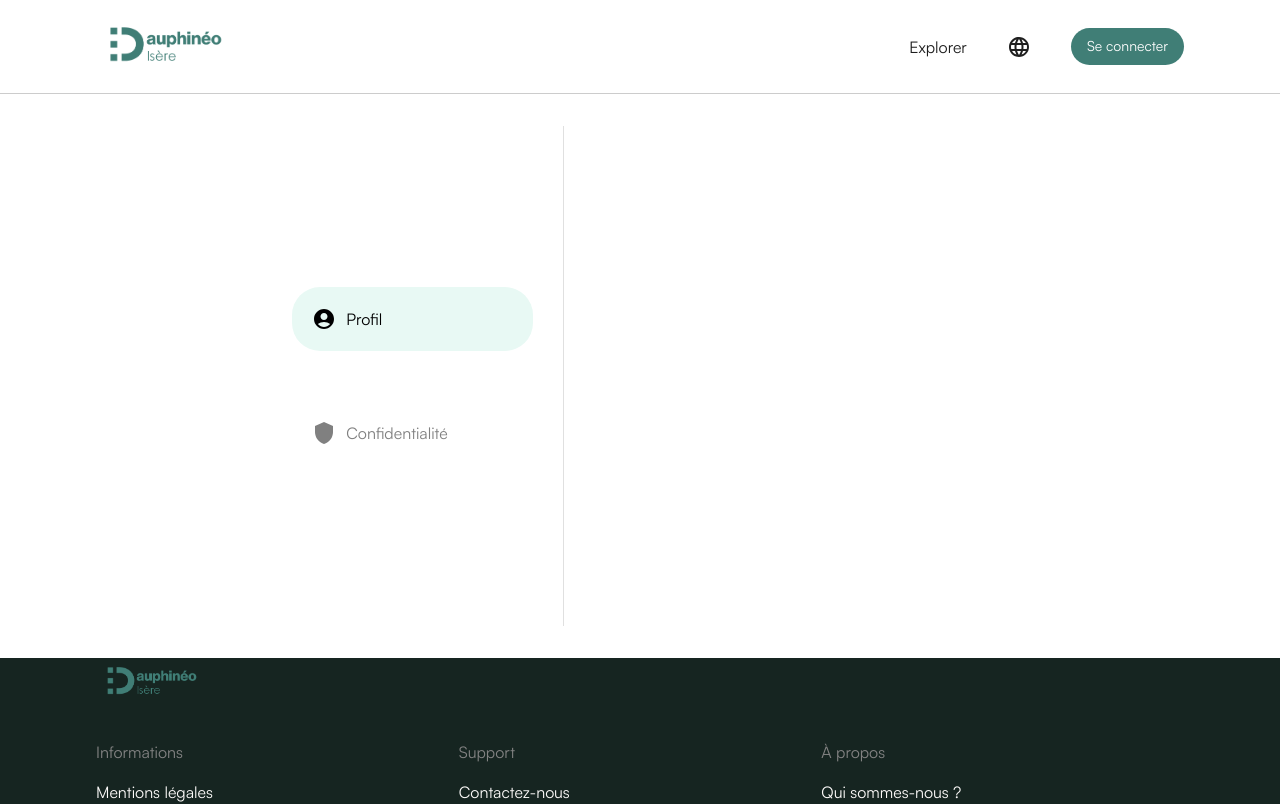
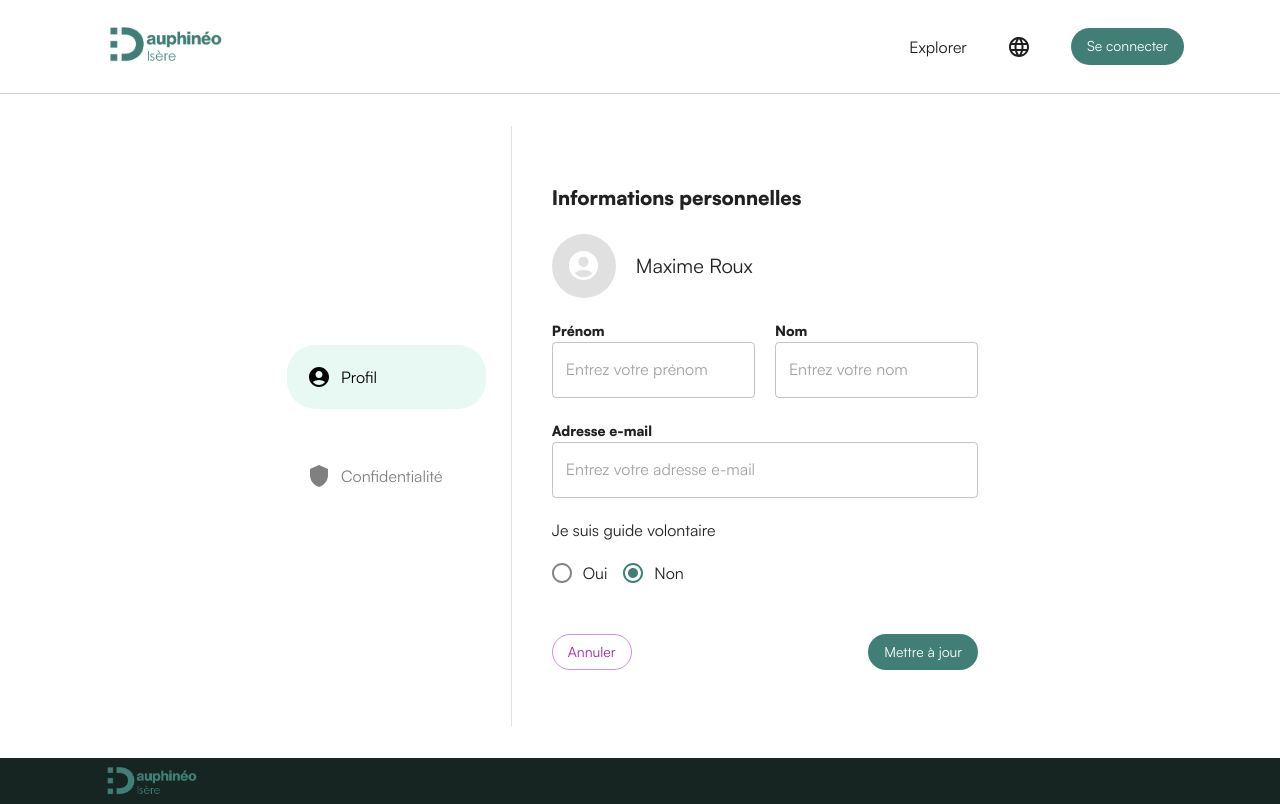
Before and after one commit to aravenad/dauphineo, a React (Vite) app in the folder frontend/: page /mon-compte in a window 1280 px wide. Shown: the top 804 px of the page. Built offline with nearby package versions, Linux system fonts and the light colour scheme.

Commit message:
Profil.tsx component working

```diff
--- /dev/null
+++ b/frontend/src/components/Profil.tsx
@@ -0,0 +1,256 @@
+import { useState } from "react";
+import {
+    Box,
+    Typography,
+    TextField,
+    RadioGroup,
+    FormControlLabel,
+    Radio,
+    Avatar,
+} from "@mui/material";
+import AccountCircleIcon from "@mui/icons-material/AccountCircle";
+import { ButtonCustom } from "./mui_custom";
+
+
+
+const PrenomField = () => {
+    const [prenom, setPrenom] = useState("");
+    const [error, setError] = useState("");
+
+    const validatePrenom = (value: string | string[]) => {
+        if (!value) {
+            setError("Le prénom ne peut pas être vide.");
+        } else if (!/^[A-Za-z-]+$/.test(value as string)) {
+            setError("Le prénom ne peut contenir que des lettres et des tirets.");
+        } else if (value.includes(" ")) {
+            setError("Le prénom ne peut pas contenir d'espaces.");
+        } else if (value.length > 50) {
+            setError("Le prénom ne peut pas dépasser 50 caractères.");
+        } else if (value.length < 2) {
+            setError("Le prénom doit contenir au moins 2 caractères.");
+        } else {
+            setError("");
+        }
+    };
+
+    const handleChange = (e: { target: { value: any; }; }) => {
+        const value = e.target.value;
+        setPrenom(value);
+        validatePrenom(value);
+    };
+
+    return (
+        <Box sx={{ width: "50%" }}>
+            <Typography variant="body2" sx={{ marginBottom: "5px", fontWeight: "bold" }}>
+                Prénom
+            </Typography>
+            <TextField
+                variant="outlined"
+                fullWidth
+                placeholder="Entrez votre prénom"
+                value={prenom}
+                onChange={handleChange}
+                error={Boolean(error)}
+                helperText={error}
+                FormHelperTextProps={{
+                    sx: {
+                        textAlign: "left",
+                        margin: 0,
+                    },
+                }}
+            />
+        </Box>
+    );
+};
+
+
+const NomField = () => {
+    const [nom, setNom] = useState("");
+    const [error, setError] = useState("");
+
+    const validateNom = (value: string | string[]) => {
+        if (!value) {
+            setError("Le nom ne peut pas être vide.");
+        } else if (!/^[A-Za-z-]+$/.test(value as string)) {
+            setError("Le nom ne peut contenir que des lettres et des tirets.");
+        } else if (value.includes(" ")) {
+            setError("Le nom ne peut pas contenir d'espaces.");
+        } else if (value.length > 50) {
+            setError("Le nom ne peut pas dépasser 50 caractères.");
+        } else if (value.length < 2) {
+            setError("Le nom doit contenir au moins 2 caractères.");
+        } else {
+            setError("");
+        }
+    };
+
+    const handleChange = (e: { target: { value: any; }; }) => {
+        const value = e.target.value;
+        setNom(value);
+        validateNom(value);
+    };
+
+    return (
+        <Box sx={{ width: "50%" }}>
+            <Typography variant="body2" sx={{ marginBottom: "5px", fontWeight: "bold" }}>
+                Nom
+            </Typography>
+            <TextField
+                variant="outlined"
+                fullWidth
+                placeholder="Entrez votre nom"
+                value={nom}
+                onChange={handleChange}
+                error={Boolean(error)}
+                helperText={error}
+                FormHelperTextProps={{
+                    sx: {
+                        textAlign: "left",
+                        margin: 0,
+                    },
+                }}
+            />
+        </Box>
+    );
+};
+
+
+const EmailField = () => {
+    const [email, setEmail] = useState("");
+    const [error, setError] = useState("");
+
+    const validateEmail = (value: string) => {
+        const emailRegex = /^[^\s@]+@[^\s@]+\.[^\s@]+$/;
+
+        if (!value) {
+            setError("L'adresse e-mail ne peut pas être vide.");
+        } else if (!emailRegex.test(value)) {
+            setError("Entrez une adresse e-mail valide.");
+        } else {
+            setError("");
+        }
+    };
+
+    const handleChange = (e: { target: { value: any; }; }) => {
+        const value = e.target.value;
+        setEmail(value);
+        validateEmail(value);
+    };
+
+    return (
+        <Box>
+            <Typography variant="body2" sx={{ marginBottom: "5px", fontWeight: "bold" }}>
+                Adresse e-mail
+            </Typography>
+            <TextField
+                variant="outlined"
+                fullWidth
+                placeholder="Entrez votre adresse e-mail"
+                value={email}
+                onChange={handleChange}
+                error={Boolean(error)}
+                helperText={error}
+                FormHelperTextProps={{
+                    sx: {
+                        textAlign: "left",
+                        margin: 0,
+                    },
+                }}
+            />
+        </Box>
+    );
+};
+
+
+const Profil = () => {
+    const [isGuideVolontaire, setIsGuideVolontaire] = useState("non");
+
+    return (
+        <Box
+            sx={{
+                width: "100%",
+                padding: "20px",
+                display: "flex",
+                flexDirection: "column",
+                gap: "20px",
+            }}
+        >
+            {/* Titre */}
+            <Typography variant="h6" sx={{ fontWeight: "bold", textAlign: "left" }}>
+                Informations personnelles
+            </Typography>
+
+            {/* Photo de profil avec Prénom Nom */}
+            <Box
+                sx={{
+                    display: "flex",
+                    alignItems: "center",
+                    gap: "20px",
+                }}
+            >
+                <Avatar
+                    sx={{
+                        width: 64,
+                        height: 64,
+                        backgroundColor: "#e0e0e0",
+                    }}
+                >
+                    <AccountCircleIcon fontSize="large" />
+                </Avatar>
+                <Typography variant="h6">Maxime Roux</Typography>
+            </Box>
+
+            {/* Champs Prénom et Nom */}
+            <Box
+                sx={{
+                    display: "flex",
+                    gap: "20px",
+                }}
+            >
+                {/* Prénom */}
+                <PrenomField />
+
+                {/* Nom */}
+                <NomField />
+            </Box>
+
+            {/* Champ Adresse e-mail */}
+            <EmailField />
+
+            {/* Radio Button */}
+            <Box>
+                <Typography sx={{ marginBottom: "10px" }}>
+                    Je suis guide volontaire
+                </Typography>
+                <RadioGroup
+                    value={isGuideVolontaire}
+                    onChange={(e) => setIsGuideVolontaire(e.target.value)}
+                    row
+                >
+                    <FormControlLabel value="oui" control={<Radio />} label="Oui" />
+                    <FormControlLabel value="non" control={<Radio />} label="Non" />
+                </RadioGroup>
+            </Box>
+
+            {/* Boutons Annuler et Mettre à jour */}
+            <Box
+                sx={{
+                    display: "flex",
+                    justifyContent: "space-between",
+                    marginTop: "20px",
+                }}
+            >
+                {/* il faut faire que ca reset les fields quand on clique sur annuler */}
+                <ButtonCustom variant="outlined" color="secondary">
+                    Annuler
+                </ButtonCustom>
+                {/* il faut faire que ca update les fields dans la db */}
+                <ButtonCustom variant="contained" color="primary">
+                    Mettre à jour
+                </ButtonCustom>
+            </Box>
+        </Box>
+    );
+};
+
+export default Profil;
--- a/frontend/src/pages/MonCompte.tsx
+++ b/frontend/src/pages/MonCompte.tsx
@@ -1,14 +1,12 @@
-import { Box, Button, Typography } from "@mui/material";
+import { Box, Typography } from "@mui/material";
 import AccountCircleIcon from "@mui/icons-material/AccountCircle";
 import ShieldIcon from "@mui/icons-material/Shield";
 import {useState} from "react";
 import {ButtonCustom} from "../components/mui_custom";
+import Profil from "../components/Profil.tsx";
 
-const Sidebar = () => {
 
-    const [selected, setSelected] = useState("profil"); // "profil" par défaut
-
-    return (
+const Sidebar = ({ selected, setSelected }: { selected: string; setSelected: (value: string) => void }) => {    return (
         <Box
             sx={{
                 width: "40%",
@@ -17,7 +15,7 @@ const Sidebar = () => {
                 flexDirection: "column",
                 alignItems: "center",
                 justifyContent: "center",
-                gap: "50px",
+                gap: "35px",
                 borderRight: "1px solid #e0e0e0",
             }}
         >
@@ -67,24 +65,37 @@ const Sidebar = () => {
 };
 
 const MainPage = () => {
+    const [selected, setSelected] = useState("profil");
+
     return (
         <Box
             sx={{
                 width: "75%",
-                height: "500px",
+                height: "600px",
                 margin: "0 auto",
                 display: "flex",
+                justifyContent: "center",
             }}
         >
 
-            <Sidebar />
+            <Sidebar selected={selected} setSelected={setSelected} />
 
             <Box
                 sx={{
-                    width: "60%",
+                    width: "80%",
                     height: "100%",
+                    padding: "20px",
+                    display: "flex",
+                    justifyContent: "center",
+                    alignItems: "center",
                 }}
-            ></Box>
+            >
+                {selected === "profil" ? (
+                    <Profil />
+                ) : selected === "confidentialite" ? (
+                    <Profil />
+                ) : null}
+            </Box>
         </Box>
     );
 };
```
